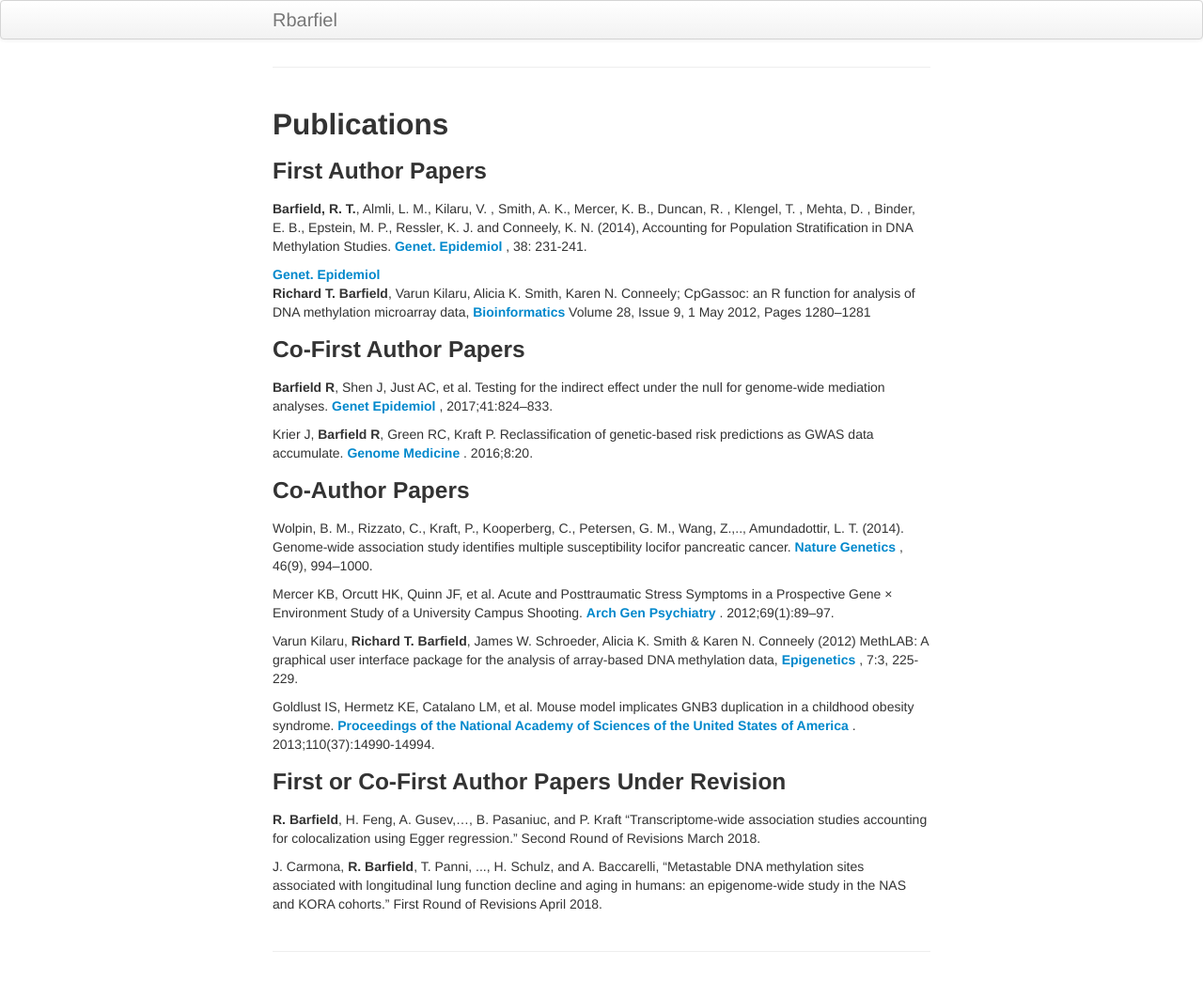
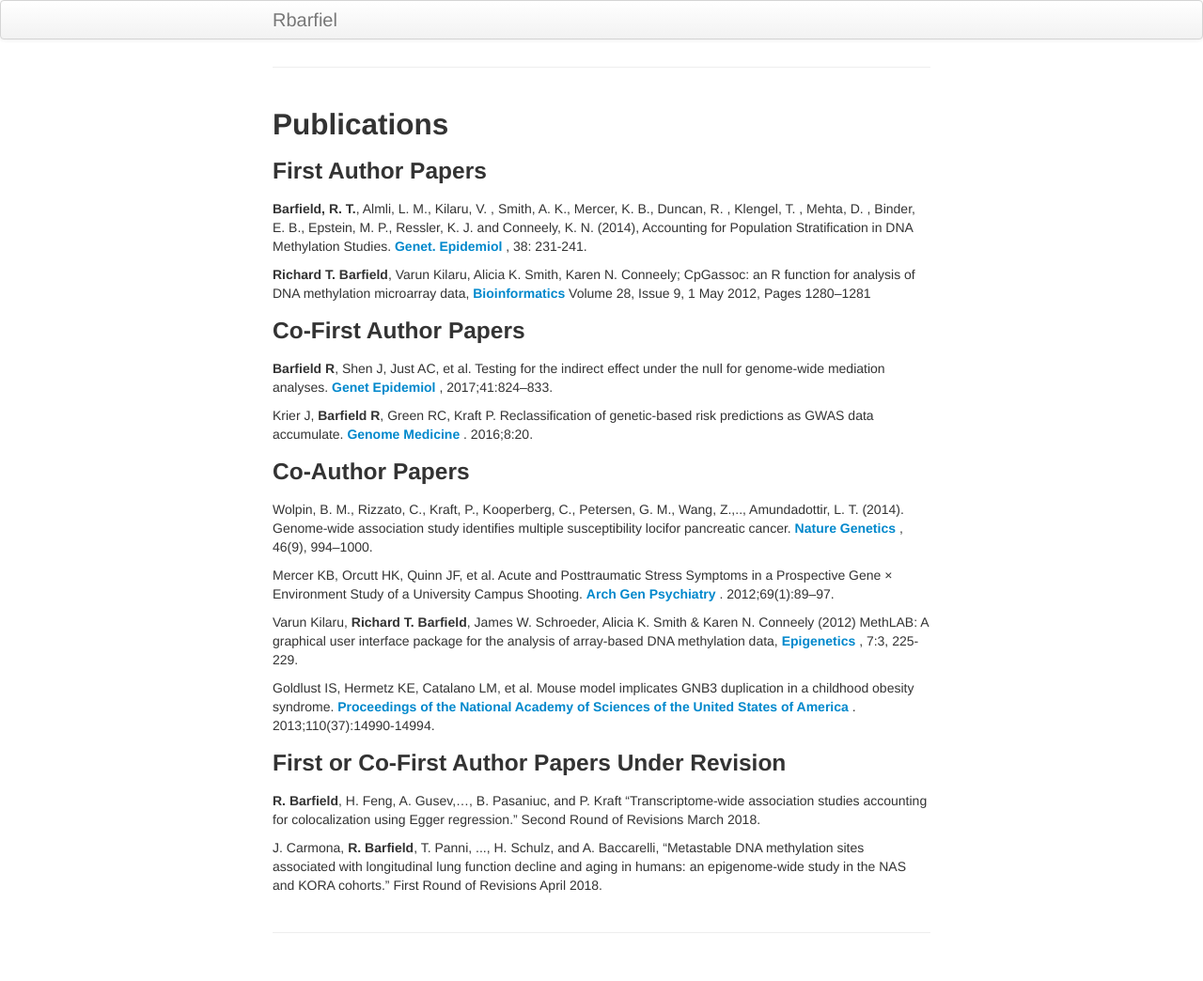
Before and after one commit to rbarfield/Barfield_website, a Jekyll site: the page built from pages/publications.md, in a window 1280 px wide. Shown: the whole page at 94% size. Built offline with Jekyll 4.4.1, drawn with Linux system fonts in a browser that asks for light colours.

Commit message:
Initial commit

```diff
--- a/pages/publications.md
+++ b/pages/publications.md
@@ -7,7 +7,6 @@ layout: page
 
 <p><b>Barfield, R. T.</b>, Almli, L. M., Kilaru, V. , Smith, A. K., Mercer, K. B., Duncan, R. , Klengel, T. , Mehta, D. , Binder, E. B., Epstein, M. P., Ressler, K. J. and Conneely, K. N. (2014), Accounting for Population Stratification in DNA Methylation Studies.<a href="https://doi.org/10.1002/gepi.21789"> <b>Genet. Epidemiol</b> </a>, 38: 231-241.</p>
 
-<a href="https://doi.org/10.1002/gepi.21789"> <b>Genet. Epidemiol</b> </a>
 
 <p><b>Richard T. Barfield</b>, Varun Kilaru, Alicia K. Smith, Karen N. Conneely; CpGassoc: an R function for analysis of DNA methylation microarray data,<a href="https://academic.oup.com/bioinformatics/article/28/9/1280/312316"> <b>Bioinformatics</b> </a> Volume 28, Issue 9, 1 May 2012, Pages 1280–1281</p>
 
```
